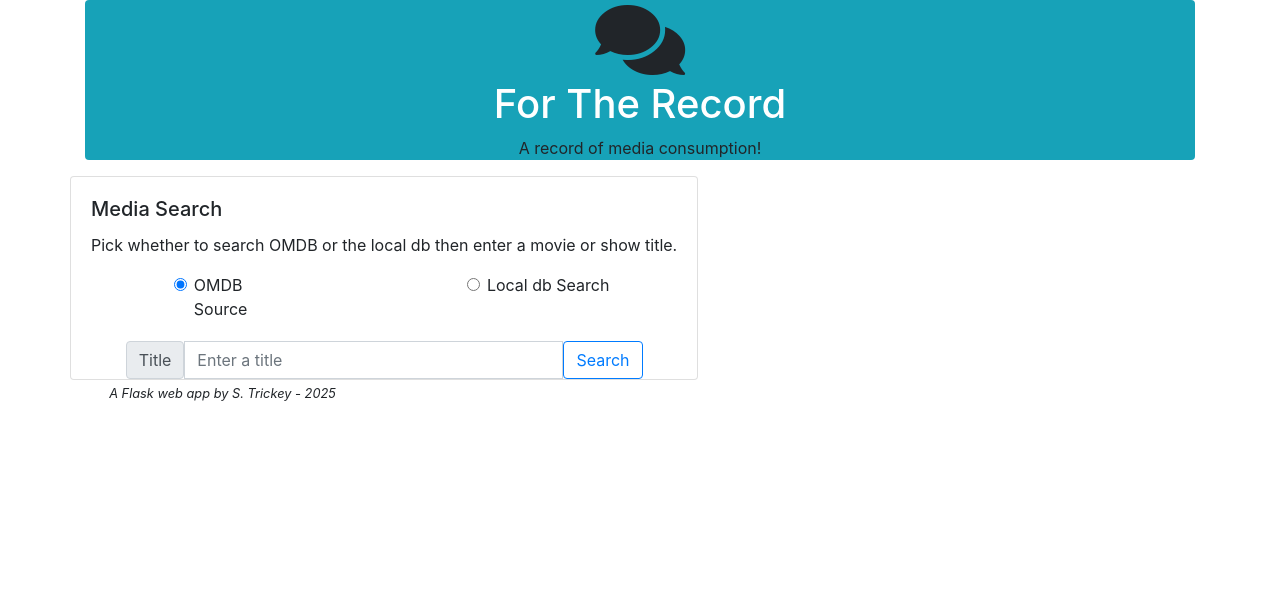
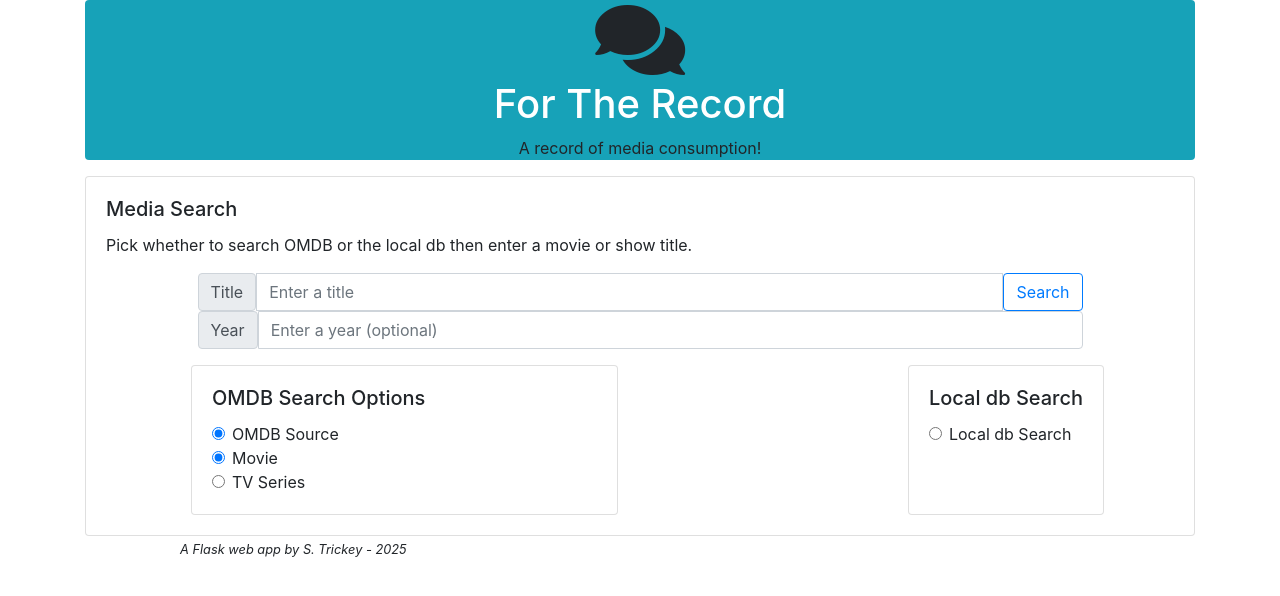
Before and after one commit to HackMasterFlash/ForTheRecord, a Flask app: page /media/ in a window 1280 px wide. Shown: the part 56-652 px from the top of the page. Run offline with Flask 3, Linux system fonts and the light colour scheme; parts of the project's set-up code (start-up, migrations or seed data) failed here and were passed over; some libraries are stand-ins or nearby versions.

Commit message:
beef up home page design with more search options and nicer spacing

```diff
--- a/webapp/templates/home.html
+++ b/webapp/templates/home.html
@@ -2,38 +2,64 @@
 {% import 'macros.html' as macros %}
 {% block title %}For The Record{% endblock %}
 {% block leftbody %}
-
-<div class="card">
+<div class="col-12">
+  <div class="card ">
     <div class="card-body">
-        <h5 class="card-title">Media Search</h5>
-        <p class="card-text">Pick whether to search OMDB or the local db then enter a movie or show title.</p>
-        <form method="POST" action="/">
-          <div class="row justify-content-md-center">
-            <div class="col-md-3">
-              <div class="form-check">
-                <input class="form-check-input" type="radio" name="radioSearchSelect" id="radioOmdbSearch" value="OMDB" checked>
-                <label class="form-check-label" for="radioOmdbSearch">OMDB Source</label>
+      <h5 class="card-title">Media Search</h5>
+      <p class="card-text">Pick whether to search OMDB or the local db then enter a movie or show title.</p>
+      <form method="POST" action="/">
+        <div class="row justify-content-md-center">
+          <div class="col-md-10">
+            <div class="input-group">
+              <span class="input-group-text">Title</span>
+              <input class="form-control" name="Title" aria-label="A Title" id="formTitleEntry" placeholder="Enter a title" type="text" aria-describedby="button-search">
+              <button class="btn btn-outline-primary" type="submit" id="button-search">Search</button>
+            </div>
+          </div>
+        </div>
+        <div class="row justify-content-md-center">
+          <div class="col-md-10">
+            <div class="input-group">
+              <span class="input-group-text">Year</span>
+              <input class="form-control" name="Year" aria-label="A Year" id="formYearEntry" placeholder="Enter a year (optional)" type="text" aria-describedby="button-search">
+            </div>
+          </div>
+        </div>
+        <p> </p>
+        <div class="row justify-content-md-center g-2" >
+          <div class="col-md-5">
+            <div class="card">
+              <div class="card-body">
+                <h5 class="card-title">OMDB Search Options</h5>
+                <div class="form-check">
+                  <input class="form-check-input" type="radio" name="radioSearchSelect" id="radioOmdbSearch" value="OMDB" checked>
+                  <label class="form-check-label" for="radioOmdbSearch">OMDB Source</label>
+                </div>
+                <div class="form-check">
+                  <input class="form-check-input" type="radio" name="radioOmdbType" id="radioMovieType" value="movie" checked>
+                  <label class="form-check-label" for="radioLocalSearch">Movie</label>
+                </div>
+                <div class="form-check">
+                  <input class="form-check-input" type="radio" name="radioOmdbType" id="radioSeriesType" value="series">
+                  <label class="form-check-label" for="radioLocalSearch">TV Series</label>
+                </div>
               </div>
             </div>
-            <div class="col-md-3"></div>
+          </div>
+          <div class="col-md-3"></div>
+          <div class="card">
+            <div class="card-body">
+              <h5 class="card-title">Local db Search</h5>
               <div class="form-check">
                 <input class="form-check-input" type="radio" name="radioSearchSelect" id="radioLocalSearch" value="Local">
                 <label class="form-check-label" for="radioLocalSearch">Local db Search</label>
               </div>
             </div>
           </div>
-          <div class="row justify-content-md-center">
-            <div class="col-md-10">
-              <div class="input-group">
-                <span class="input-group-text">Title</span>
-                <input class="form-control" name="Title" aria-label="A Title" id="formTitleEntry" placeholder="Enter a title" type="text" aria-describedby="button-search">
-                <button class="btn btn-outline-primary" type="submit" id="button-search">Search</button>
-              </div>
-            </div>
-          </div>
-        </form>
+        </div>
+      </form>
     </div>
   </div>
-
+</div>
 
 {% endblock %}
```
